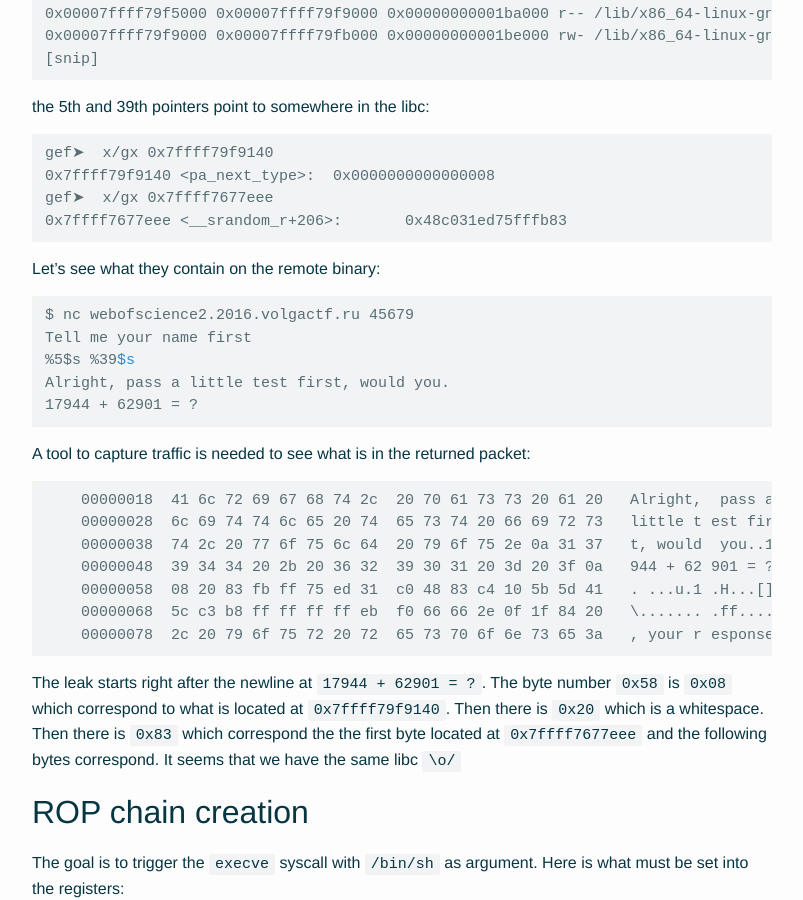
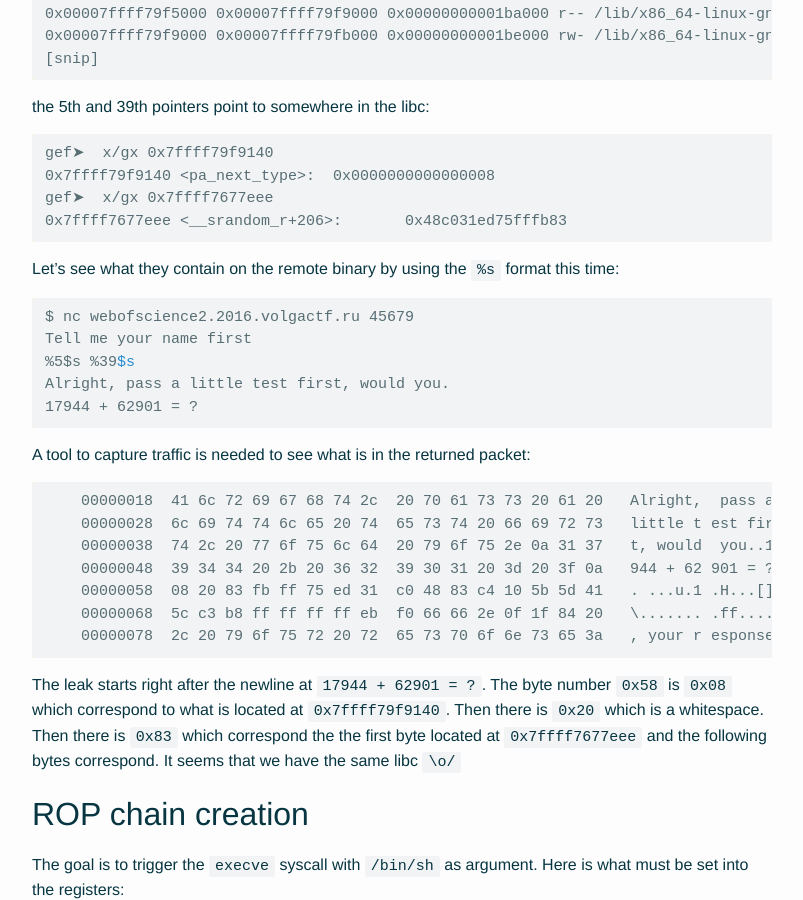
Before and after one commit to 0xabe-io/0xabe-io.github.io, a Jekyll site: the page built from _posts/2016-03-29-VolgaCTF-pwn-Web-of-Science2.md, in a window 1280 px wide and 900 px high, scrolled down 3180 px. Shown: the whole window, without its empty margins (238-1041 px from the left). Built offline with Jekyll 4.4.1, drawn with Linux system fonts in a browser that asks for light colours; comment, search, counter and statistics services are not loaded.

Commit message:
VolgaCTF Web of Science 2 write-up

```diff
--- a/_posts/2016-03-29-VolgaCTF-pwn-Web-of-Science2.md
+++ b/_posts/2016-03-29-VolgaCTF-pwn-Web-of-Science2.md
@@ -143,7 +143,8 @@ gef➤  x/gx 0x7ffff7677eee
 0x7ffff7677eee <__srandom_r+206>:	0x48c031ed75fffb83
 {% endhighlight %}
 
-Let's see what they contain on the remote binary:
+Let's see what they contain on the remote binary by using the `%s` format this
+time:
 {% highlight shell-session %}
 $ nc webofscience2.2016.volgactf.ru 45679
 Tell me your name first
```
